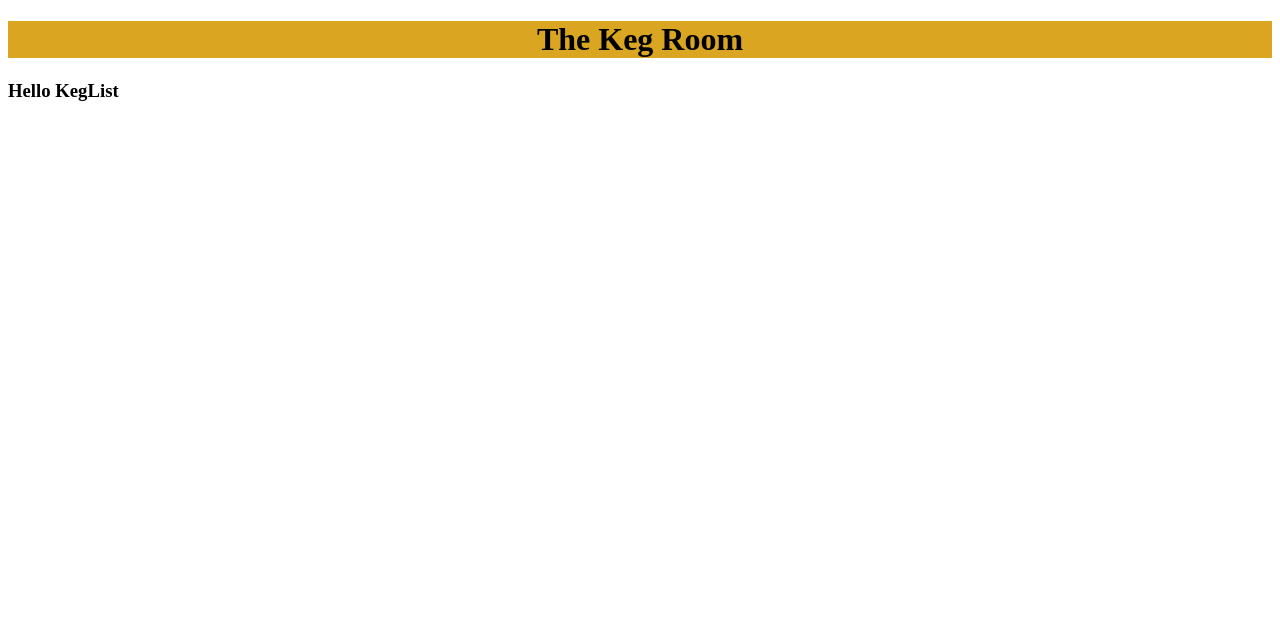
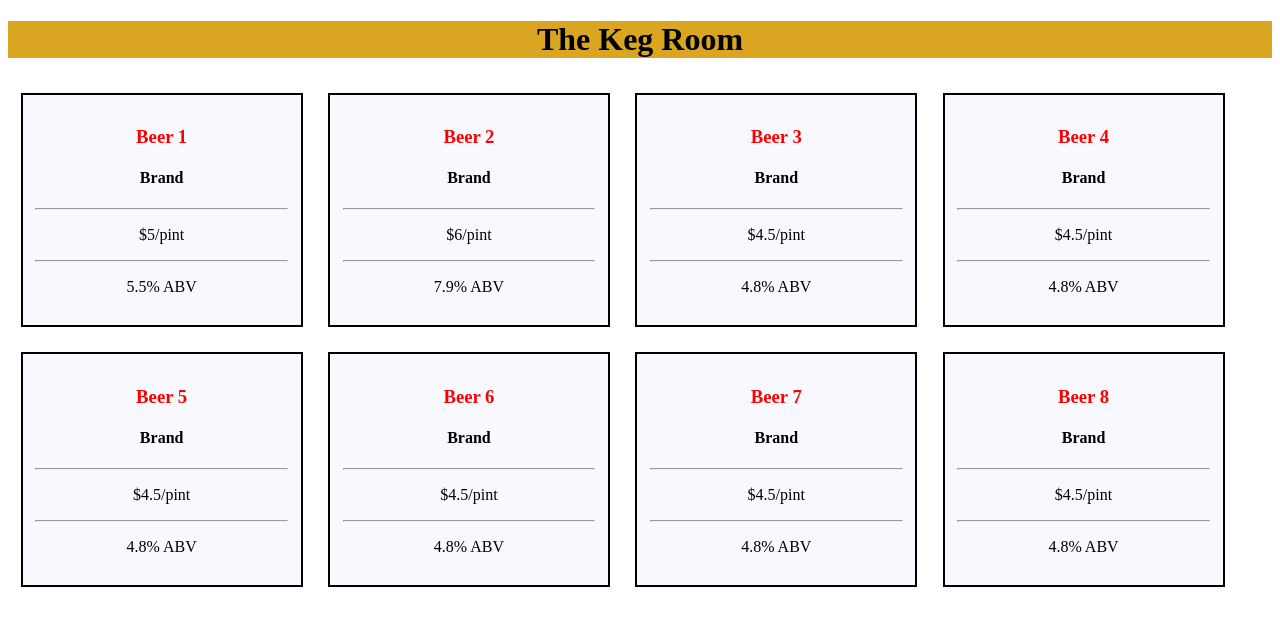
Before and after one commit to eswotinsky/keg-room-react, a React app: page /#/ in a window 1280 px wide. Shown: the top 626 px of the page. Built offline with nearby package versions, Linux system fonts and the light colour scheme.

Commit message:
add masterKegList; update Keg/KegList display

```diff
--- a/src/components/Keg.jsx
+++ b/src/components/Keg.jsx
@@ -9,14 +9,14 @@ function Keg(props){
             border: 2px solid black;
             background-color: ghostwhite;
             display: inline-block;
-            margin: 5%;
-            height: 100px;
-            width: 100px;
-            padding: 5%;
+            margin: 1%;
+            height: 5%;
+            width: 20%;
+            padding: 1%;
+            text-align:center;
           }
           h3 {
-            font-size: 2vw;
-            color: red;
+            color:red;
           }
         `}</style>
       <h3>{props.name}</h3>
@@ -24,7 +24,7 @@ function Keg(props){
       <hr/>
       <p>${props.price}/pint</p>
       <hr/>
-      <p>{props.alcoholContent}</p>
+      <p>{props.alcoholContent}% ABV</p>
     </div>
   );
 }
--- a/src/components/KegList.jsx
+++ b/src/components/KegList.jsx
@@ -1,11 +1,69 @@
 import React from 'react';
 import Keg from './Keg';
+
+var masterKegList = [
+  {
+    name: 'Beer 1',
+    brand: 'Brand',
+    price: 5,
+    alcoholContent: 5.5
+  },
+  {
+    name: 'Beer 2',
+    brand: 'Brand',
+    price: 6,
+    alcoholContent: 7.9
+  },
+  {
+    name: 'Beer 3',
+    brand: 'Brand',
+    price: 4.5,
+    alcoholContent: 4.8
+  },
+  {
+    name: 'Beer 4',
+    brand: 'Brand',
+    price: 4.5,
+    alcoholContent: 4.8
+  },
+  {
+    name: 'Beer 5',
+    brand: 'Brand',
+    price: 4.5,
+    alcoholContent: 4.8
+  },
+  {
+    name: 'Beer 6',
+    brand: 'Brand',
+    price: 4.5,
+    alcoholContent: 4.8
+  },
+  {
+    name: 'Beer 7',
+    brand: 'Brand',
+    price: 4.5,
+    alcoholContent: 4.8
+  },
+  {
+    name: 'Beer 8',
+    brand: 'Brand',
+    price: 4.5,
+    alcoholContent: 4.8
+  }
+];
 
 function KegList(){
   return (
     <div>
-      <h3>Hello KegList</h3>
-    </div>
+       {masterKegList.map((keg, index) =>
+         <Keg name={keg.name}
+           brand={keg.brand}
+           price={keg.price}
+           alcoholContent={keg.alcoholContent}
+           key={index}/>
+       )}
+
+     </div>
   );
 }
 
```
